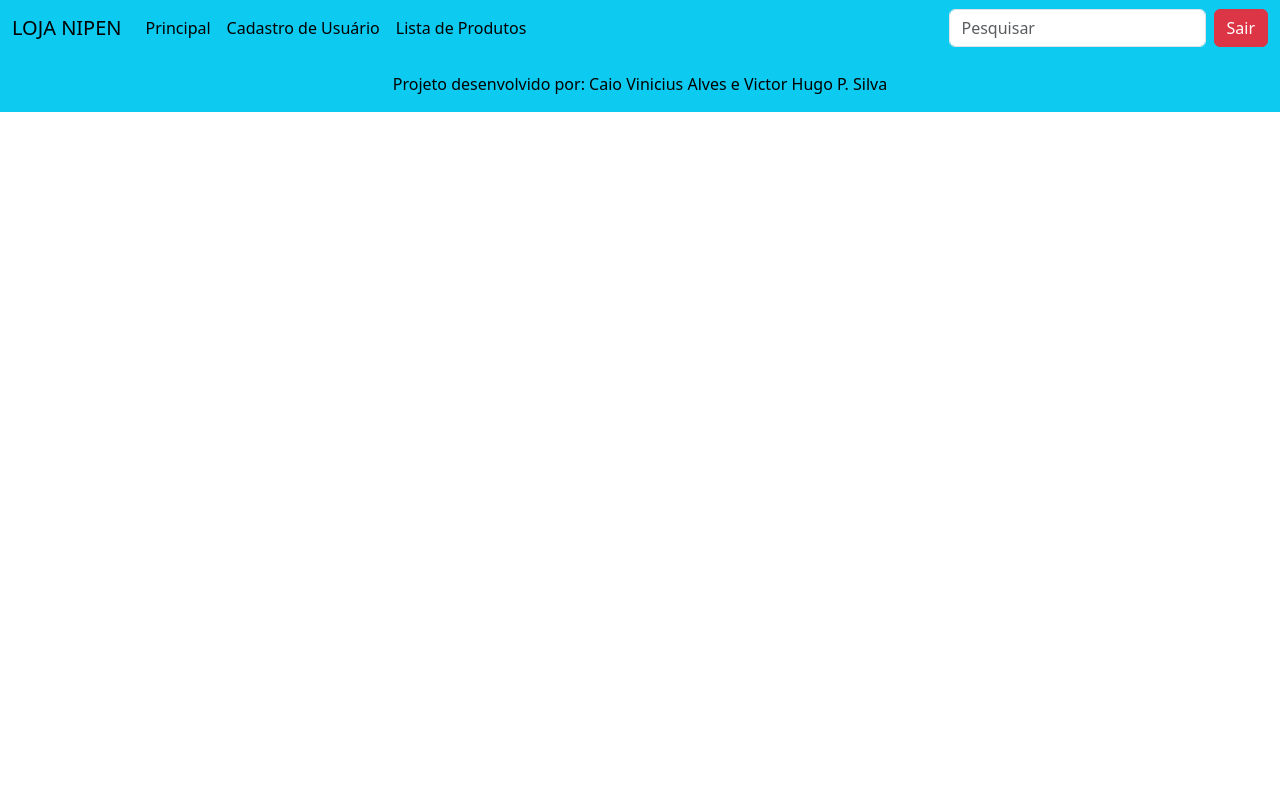
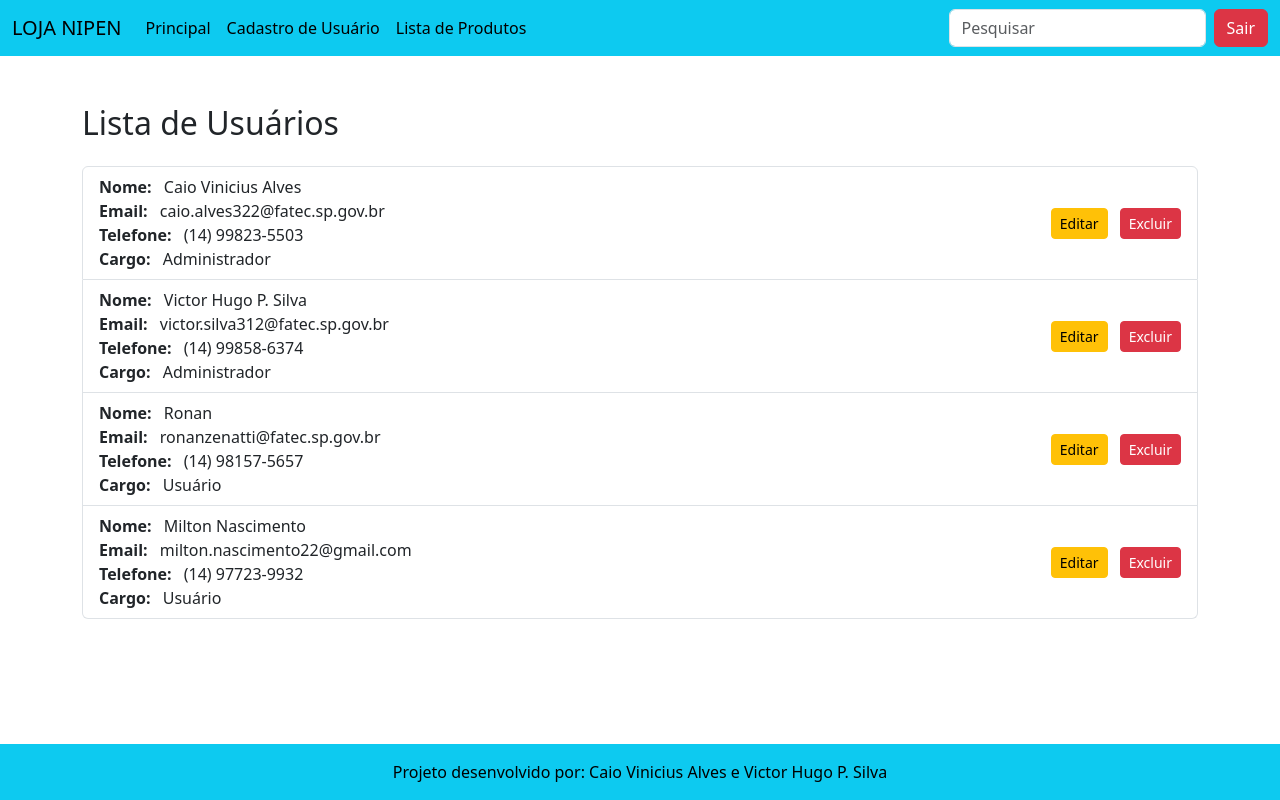
Before and after one commit to ImEXPLO/Projeto-TelasPI, a plain HTML site: page list_usuario.html in a window 1280 px wide. Drawn offline with nearby package versions, Linux system fonts and the light colour scheme.

Commit message:
Alterações provisórias

```diff
--- a/css/style.css
+++ b/css/style.css
@@ -6,6 +6,7 @@ body {
 body {
   display: flex;
   flex-direction: column;
+  min-height: 100vh;
 }
 
 .footer-site {
--- a/list_usuario.html
+++ b/list_usuario.html
@@ -26,11 +26,15 @@
             </li>
 
             <li class="nav-item">
-              <a class="nav-link active" href="cad_usuario.html">Cadastro de Usuário</a>
+              <a class="nav-link active" href="cad_usuario.html"
+                >Cadastro de Usuário</a
+              >
             </li>
 
             <li class="nav-item">
-              <a class="nav-link active" href="list_usuario.html">Lista de Produtos</a>
+              <a class="nav-link active" href="list_usuario.html"
+                >Lista de Produtos</a
+              >
             </li>
           </ul>
 
@@ -40,12 +44,113 @@
               type="search"
               placeholder="Pesquisar"
             />
-
           </form>
           <a href="login.html" class="btn btn-danger">Sair</a>
         </div>
       </div>
     </nav>
+
+    <main class="container my-5">
+      <h2 class="mb-4">Lista de Usuários</h2>
+
+      <ul class="list-group">
+        <li
+          class="list-group-item d-flex flex-wrap justify-content-between align-items-center"
+        >
+          <div class="col-12 col-md-9">
+            <strong class="me-2">Nome:</strong>
+            <span>Caio Vinicius Alves</span>
+            <br />
+
+            <strong class="me-2">Email:</strong>
+            <span>caio.alves322@fatec.sp.gov.br</span>
+            <br />
+
+            <strong class="me-2">Telefone:</strong>
+            <span>(14) 99823-5503</span>
+            <br />
+
+            <strong class="me-2">Cargo:</strong>
+            <span>Administrador</span>
+          </div>
+
+          <div class="col-12 col-md-3 text-md-end mt-3 mt-md-0">
+            <button class="btn btn-warning btn-sm me-2">Editar</button>
+
+            <button class="btn btn-danger btn-sm">Excluir</button>
+          </div>
+        </li>
+
+        <li
+          class="list-group-item d-flex flex-wrap justify-content-between align-items-center"
+        >
+          <div class="col-12 col-md-9">
+            <strong class="me-2">Nome:</strong>
+            <span>Victor Hugo P. Silva</span>
+            <br />
+            <strong class="me-2">Email:</strong>
+            <span>victor.silva312@fatec.sp.gov.br</span>
+            <br />
+            <strong class="me-2">Telefone:</strong>
+            <span>(14) 99858-6374</span>
+            <br />
+            <strong class="me-2">Cargo:</strong>
+            <span>Administrador</span>
+          </div>
+
+          <div class="col-12 col-md-3 text-md-end mt-3 mt-md-0">
+            <button class="btn btn-warning btn-sm me-2">Editar</button>
+            <button class="btn btn-danger btn-sm">Excluir</button>
+          </div>
+        </li>
+
+        <li
+          class="list-group-item d-flex flex-wrap justify-content-between align-items-center"
+        >
+          <div class="col-12 col-md-9">
+            <strong class="me-2">Nome:</strong>
+            <span>Ronan</span>
+            <br />
+            <strong class="me-2">Email:</strong>
+            <span>ronanzenatti@fatec.sp.gov.br</span>
+            <br />
+            <strong class="me-2">Telefone:</strong>
+            <span>(14) 98157-5657</span>
+            <br />
+            <strong class="me-2">Cargo:</strong>
+            <span>Usuário</span>
+          </div>
+
+          <div class="col-12 col-md-3 text-md-end mt-3 mt-md-0">
+            <button class="btn btn-warning btn-sm me-2">Editar</button>
+            <button class="btn btn-danger btn-sm">Excluir</button>
+          </div>
+        </li>
+
+        <li
+          class="list-group-item d-flex flex-wrap justify-content-between align-items-center"
+        >
+          <div class="col-12 col-md-9">
+            <strong class="me-2">Nome:</strong>
+            <span>Milton Nascimento</span>
+            <br />
+            <strong class="me-2">Email:</strong>
+            <span>milton.nascimento22@gmail.com</span>
+            <br />
+            <strong class="me-2">Telefone:</strong>
+            <span>(14) 97723-9932</span>
+            <br />
+            <strong class="me-2">Cargo:</strong>
+            <span>Usuário</span>
+          </div>
+
+          <div class="col-12 col-md-3 text-md-end mt-3 mt-md-0">
+            <button class="btn btn-warning btn-sm me-2">Editar</button>
+            <button class="btn btn-danger btn-sm">Excluir</button>
+          </div>
+        </li>
+      </ul>
+    </main>
 
     <script
       src="https://cdn.jsdelivr.net/npm/bootstrap@5.3.8/dist/js/bootstrap.bundle.min.js"
@@ -53,7 +158,7 @@
       crossorigin="anonymous"
     ></script>
 
-    <footer class="footer-site">
+    <footer class="footer-site mt-auto">
       Projeto desenvolvido por: Caio Vinicius Alves e Victor Hugo P. Silva
     </footer>
   </body>
```
Also changed, not shown: cad_usuario.html (+9 -4 lines), imgs/404.html (added, +62 -0 lines), js/script.js (added).
